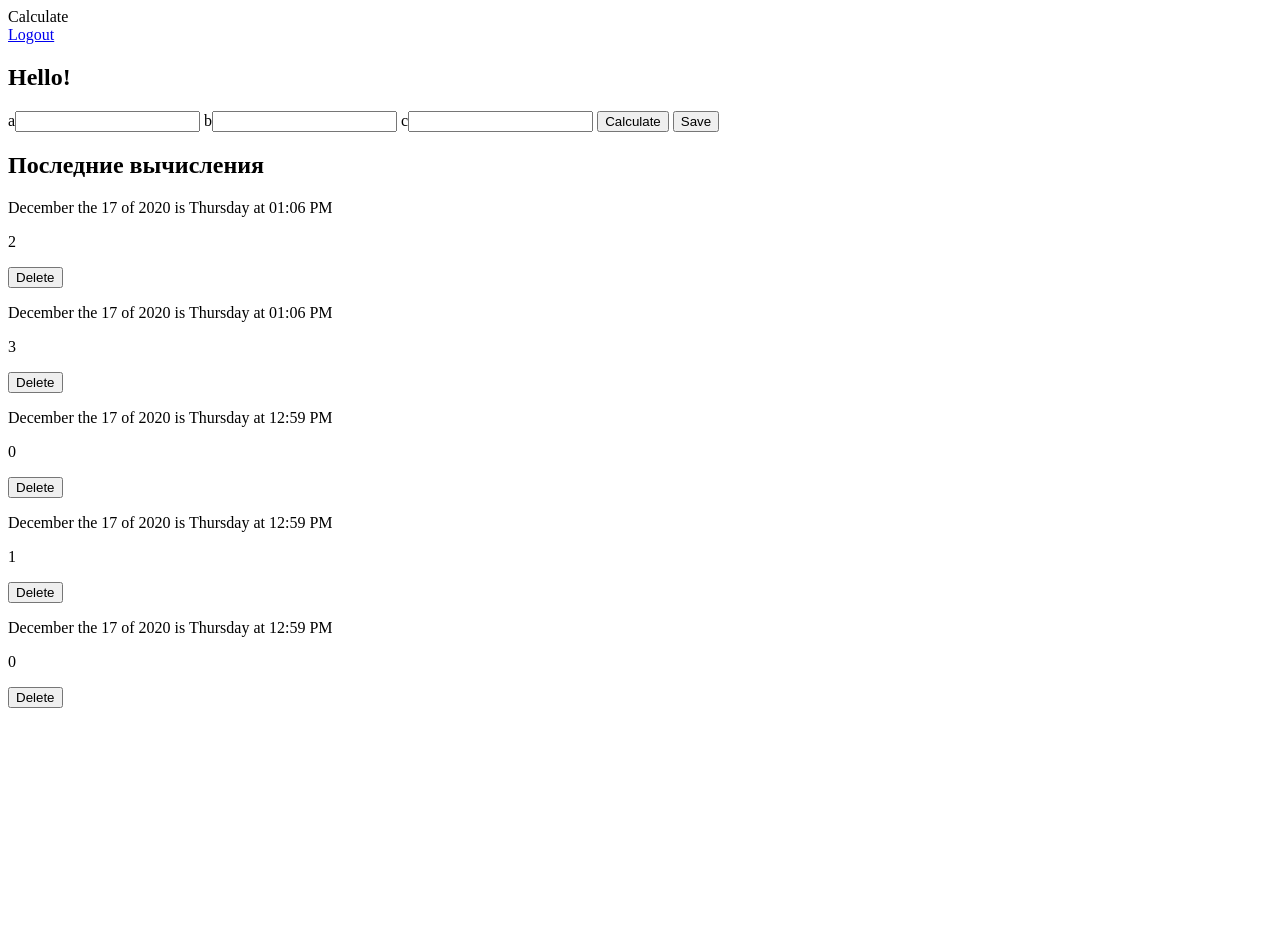
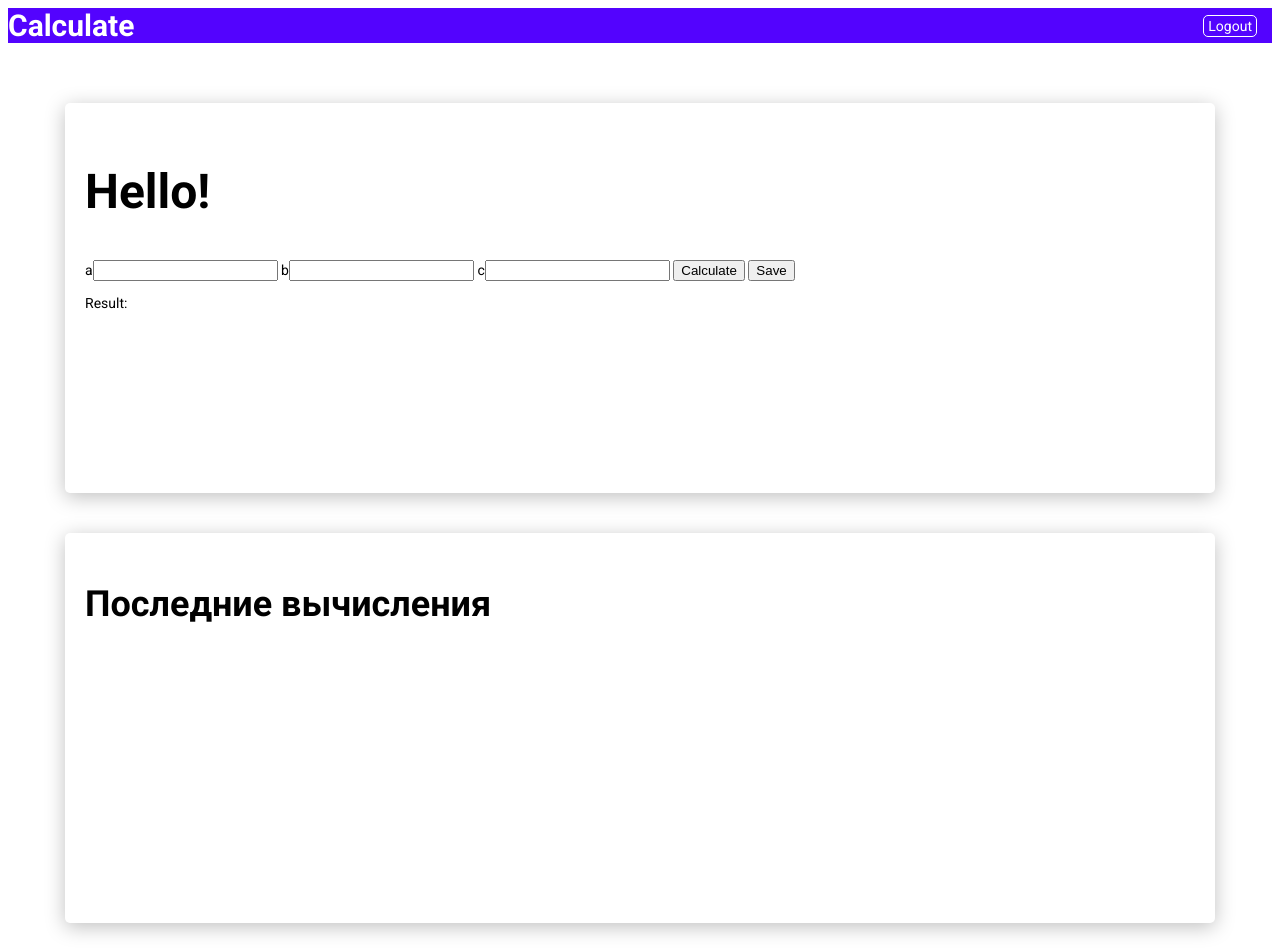
Before and after one commit to kovtunovprog/calculation, a Django app: page / in a window 1280 px wide. Before the commit the page ends 708 px from the top, so only its background shows below. Run offline with Django 3.2, Linux system fonts and the light colour scheme; a user stored in the database is signed in; data comes from the database, SQL or seed files in the repository; both versions use the stored data as it was after the commit; data that the repository does not hold is empty.

Commit message:
add styles and fix bugs

```diff
--- a/core/views.py
+++ b/core/views.py
@@ -1,9 +1,7 @@
 import json
 
 from django.shortcuts import render, HttpResponse
-from django.utils.decorators import method_decorator
 from django.views.decorators.csrf import csrf_exempt
-from django.views import View
 
 from core.models import CalculateResults
 
@@ -26,7 +24,11 @@ def calculate(request):
             if int(i) < 0:
                 result += 1
         except ValueError:
-            return HttpResponse(json.dumps({'num': 'Вы должны были ввести число'}))
+            try:
+                if float(i) < 0:
+                    result += 1
+            except ValueError:
+                return HttpResponse(json.dumps({'num': 'Вы должны были ввести число'}))
     return HttpResponse(json.dumps({'num': f'{result}'}), content_type='application/json')
 
 
@@ -41,11 +43,14 @@ def api_view(request):
         return HttpResponse(json.dumps({'text': 'Success'}))
 
     if request.method == 'GET':
-        results = CalculateResults.objects.order_by('-date_result')[:5]
+        results = CalculateResults.objects.filter(username=request.user.username).order_by('-date_result')[:5]
         results_list = []
         for num in results:
             results_list.append({'date': num.date_result.strftime("%B the %d of %Y is %A at %I:%M %p"),
                                  'num': num.result_num,
+                                 'input_a': num.input_a,
+                                 'input_b': num.input_b,
+                                 'input_c': num.input_c,
                                  'id': num.pk
                                  })
         return HttpResponse(json.dumps({'results': results_list}), content_type='application/json')
--- a/templates/index.html
+++ b/templates/index.html
@@ -33,7 +33,10 @@
                 <label for="input-num-c">c</label><input id="input-num-c">
                 <button class="calculate-button" type="button">Calculate</button>
                 <button class="save-button">Save</button>
-                <p id="num-result"></p>
+                <div class="result-num-block">
+                    <p>Result:</p>
+                    <p id="num-result"></p>
+                </div>
                 <p id="response-text"></p>
             {% endif %}
         </div>
@@ -62,7 +65,7 @@
             let results = $('.results');
             results.html('');
             arr.forEach(function(item, i,) {
-                let text = "<div class='result'>" + "<p>" + item.date + "</p>" + "<p>" + item.num + "</p>" + "<button class='delete-button'>Delete</button>" + "<p class='num-index'>" + item.id +  "</p>" + "</div>";
+                let text = "<div class='result'>" + "<p>" + item.date + "</p>" + "<p>" + item.num + "</p>" + "<p>" + item.input_a + "</p>" + "<p>" + item.input_b + "</p>" + "<p>" + item.input_c + "</p>" + "<button class='button delete-button'>Delete</button>" + "<p class='num-index'>" + item.id +  "</p>" + "</div>";
                 results.append(text);
             });
 
@@ -95,7 +98,11 @@
         xhr.setRequestHeader("Content-Type", "application/json;charset=UTF-8");
         xhr.onload = function () {
             console.log(xhr.responseText);
-            get_all_nums()
+            get_all_nums();
+            $('#input-num-c').val("");
+            $('#input-num-a').val("");
+            $('#input-num-b').val("");
+            $('#num-result').html("");
         };
 
         xhr.send(
@@ -130,6 +137,157 @@
     .num-index {
         display: none;
     }
+    body {
+        font-size: 14px;
+        font-family: Roboto;
+    }
+
+    h1 {
+        font-size: 48px;
+    }
+
+    h2 {
+        font-size: 36px;
+    }
+
+    header {
+        display: flex;
+        flex-direction: row;
+        justify-content: space-between;
+        align-items: center;
+        background: #5303FE;
+        width: 100%;
+        margin-top: 0;
+        margin-bottom: 40px;
+
+    }
+
+    header .header-buttons {
+        display: flex;
+    }
+
+    span {
+        font-style: normal;
+        font-weight: bold;
+        font-size: 30px;
+        color: #FFFFFF;
+    }
+
+    .button {
+        padding: 2px 4px;
+        text-decoration: none;
+        border-radius: 5px;
+        font-size: 14px;
+    }
+
+    .sign_in_button {
+        color: #FFFFFF;
+        background-color:#5303FE;
+        border: 1px solid #FFFFFF;
+        margin-right: 15px;
+    }
+
+    .sign_out_button {
+        color: black;
+        background-color: #F0EFEF;
+        border-radius: 5px;
+        border: 1px solid #F0EFEF;
+        margin-right: 30px;
+    }
+
+    .block-container {
+        display: flex;
+        justify-content: center;
+        width: 100%;
+    }
+
+    .block-inline {
+        display: flex;
+        flex-direction: column;
+        align-items: flex-start;
+        justify-content: flex-start;
+        padding: 20px;
+        width: 1110px;
+        height: 350px;
+        box-shadow: 0px 4px 20px rgba(0, 0, 0, 0.25);
+        border-radius: 5px;
+        margin-bottom: 20px;
+        margin-top: 20px;
+
+    }
+
+    .delete-button {
+        border: 1px solid #5303FE;
+        background: #5303FE;
+        color: #F0EFEF;
+        cursor: pointer;
+        max-height: 24px;
+    }
+
+    .delete-button:hover {
+        background: black;
+        border: 1px solid black;
+    }
+
+
+    .calculations {
+
+    }
+
+    .greeting {
+
+    }
+
+    .result-num-block {
+        display: flex;
+    }
+
+    .result-num-block p {
+        margin-right: 10px;
+    }
+
+
+    .result {
+        color: #0094FF;
+        display: flex;
+        justify-content: center;
+        align-items: center;
+    }
+
+    .result p {
+        margin-right: 30px;
+    }
+
+    .sign_in_section {
+        display: flex;
+        justify-content: center;
+        max-width: 370px;
+    }
+
+    .sign_in_text {
+        background-color: #5303FE;
+        display: flex;
+        border-radius: 5px 5px 0px 0px;
+        width: 97.5%;
+        max-width: 370px;
+        padding-left: 10px;
+        padding-top: 10px;
+        padding-bottom: 10px;
+    }
+
+    .login-form {
+        margin: 10px;
+    }
+
+    .login-form input {
+        width: 340px;
+        height: 40px;
+        margin-top: 10px;
+    }
+
+    .login-form button {
+        margin-top: 10px;
+    }
 </style>
 
 </body>
--- a/templates/login.html
+++ b/templates/login.html
@@ -1,6 +1,6 @@
 <h1>Вход</h1>
 
-<form action="" method="POST">
+<form action="" method="post">
     {% csrf_token %}
     {{ form }}
     <button type="submit">Submit</button>
--- a/templates/register.html
+++ b/templates/register.html
@@ -1,6 +1,7 @@
+{#{% load crispy_forms_tags i18n %}#}
 <h1>Регистрация</h1>
 
-<form action="" method="POST">
+<form action="" method="post">
     {% csrf_token %}
     {{ form }}
     <button type="submit">Submit</button>
```
Also changed, not shown: db.sqlite3.
